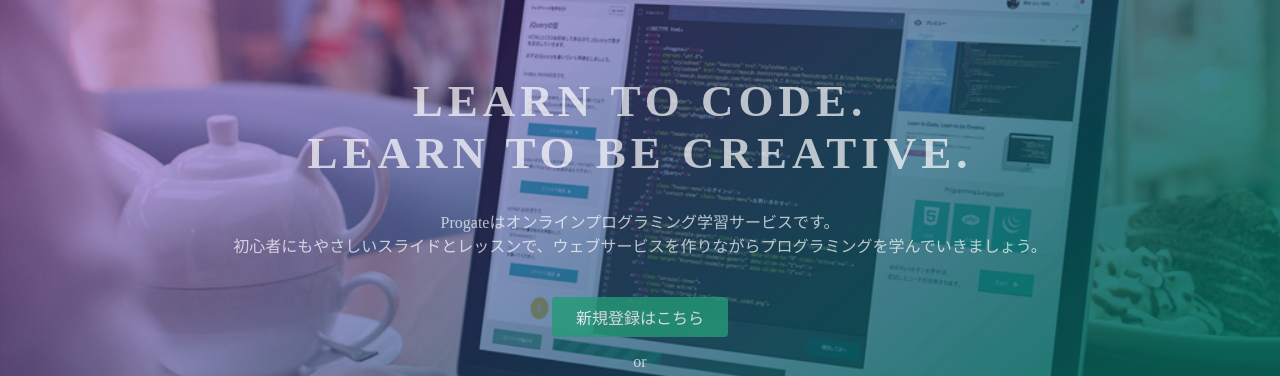
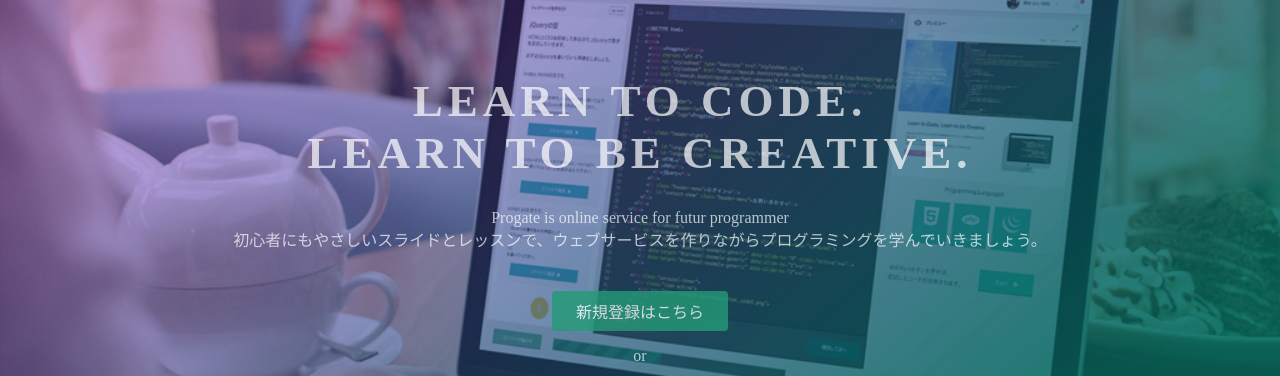
Before and after one commit to gelatony/github.io, a plain HTML site: page index.html in a window 1280 px wide. Shown: the part 135-511 px from the top of the page. Drawn offline with Linux system fonts and the light colour scheme.

Commit message:
Update index.html

```diff
--- a/index.html
+++ b/index.html
@@ -24,7 +24,7 @@
   <div class="top-wrapper">
     <div class="container">
       <h1>LEARN TO CODE.<br>LEARN TO BE CREATIVE.</h1>
-      <p>Progateはオンラインプログラミング学習サービスです。<br>初心者にもやさしいスライドとレッスンで、ウェブサービスを作りながらプログラミングを学んでいきましょう。</p>
+      <p>Progate is online service for futur programmer<br>初心者にもやさしいスライドとレッスンで、ウェブサービスを作りながらプログラミングを学んでいきましょう。</p>
       <div class="btn-wrapper">
         <a href="#" class="btn signup">新規登録はこちら</a>
         <p>or</p>
```
